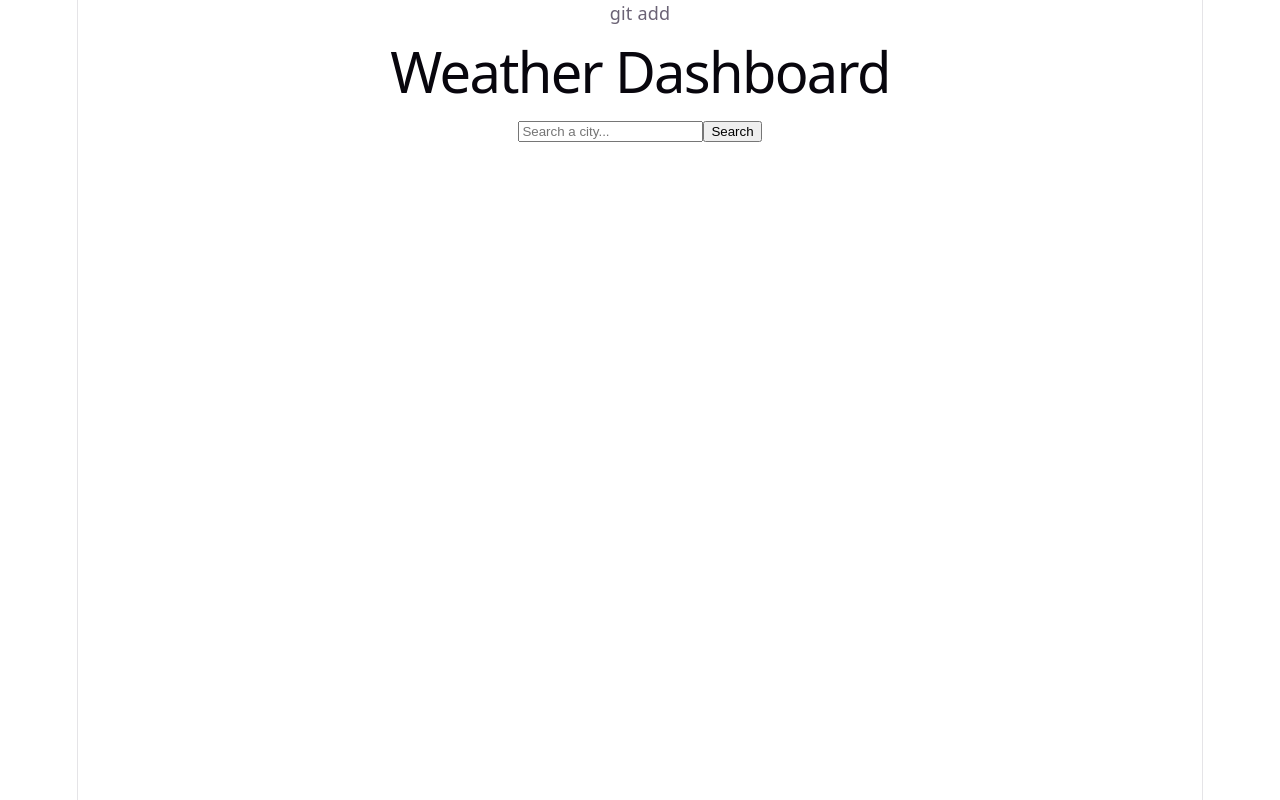
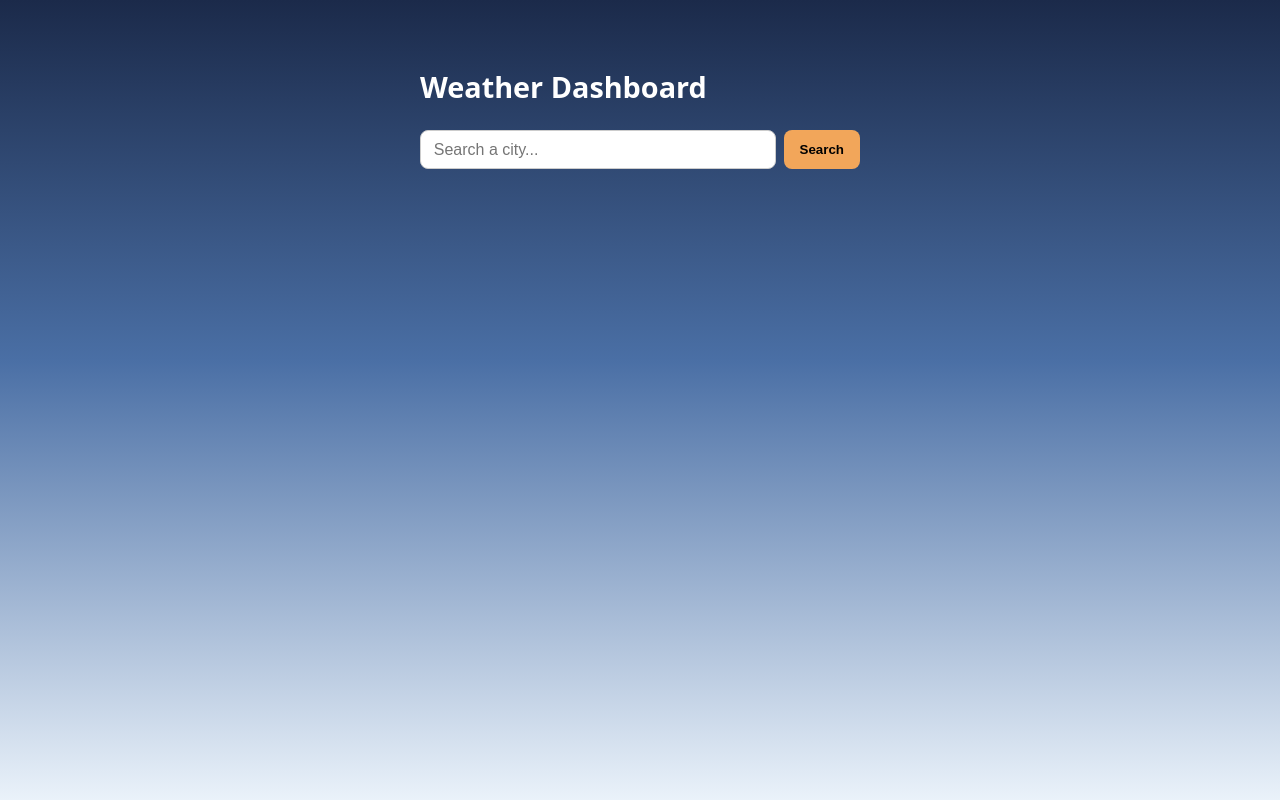
Before and after one commit to Dhkumu/weather-dashboard, a React (Vite) app: page / in a window 1280 px wide. Built offline with nearby package versions, Linux system fonts and the light colour scheme.

Commit message:
feat: display wind speed and precipitation in WeatherCard

```diff
--- a/src/App.jsx
+++ b/src/App.jsx
@@ -29,7 +29,7 @@ function App() {
   }
 
   return (
-    <div>git add <div className=""></div>
+    <div>
       <h1>Weather Dashboard</h1>
 
       <SearchBar onSearch={handleSearch} />
--- a/src/components/SearchHistory.jsx
+++ b/src/components/SearchHistory.jsx
@@ -2,7 +2,7 @@ export default function SearchHistory({ history, onSelect }) {
   if (history.length === 0) return null;
 
   return (
-    <div>
+    <div className="history">
       <p>Recent searches:</p>
       <ul>
         {history.map((city) => (
--- a/src/components/WeatherCard.jsx
+++ b/src/components/WeatherCard.jsx
@@ -1,9 +1,11 @@
 export default function WeatherCard({ data }) {
   return (
-    <div>
+    <div className="weather-card">
       <h2>{data.place.name}, {data.place.country}</h2>
-      <p>{data.temperature}°C</p>
+      <p className="temperature">{data.temperature}°C</p>
       <p>Humidity: {data.humidity}%</p>
+      <p>Wind: {data.windSpeed} km/h</p>
+      <p>Precipitation: {data.precipitation} mm</p>
     </div>
   );
 }
--- a/src/index.css
+++ b/src/index.css
@@ -1,111 +1,92 @@
-:root {
-  --text: #6b6375;
-  --text-h: #08060d;
-  --bg: #fff;
-  --border: #e5e4e7;
-  --code-bg: #f4f3ec;
-  --accent: #aa3bff;
-  --accent-bg: rgba(170, 59, 255, 0.1);
-  --accent-border: rgba(170, 59, 255, 0.5);
-  --social-bg: rgba(244, 243, 236, 0.5);
-  --shadow:
-    rgba(0, 0, 0, 0.1) 0 10px 15px -3px, rgba(0, 0, 0, 0.05) 0 4px 6px -2px;
-
-  --sans: system-ui, 'Segoe UI', Roboto, sans-serif;
-  --heading: system-ui, 'Segoe UI', Roboto, sans-serif;
-  --mono: ui-monospace, Consolas, monospace;
-
-  font: 18px/145% var(--sans);
-  letter-spacing: 0.18px;
-  color-scheme: light dark;
-  color: var(--text);
-  background: var(--bg);
-  font-synthesis: none;
-  text-rendering: optimizeLegibility;
-  -webkit-font-smoothing: antialiased;
-  -moz-osx-font-smoothing: grayscale;
-
-  @media (max-width: 1024px) {
-    font-size: 16px;
-  }
-}
-
-@media (prefers-color-scheme: dark) {
-  :root {
-    --text: #9ca3af;
-    --text-h: #f3f4f6;
-    --bg: #16171d;
-    --border: #2e303a;
-    --code-bg: #1f2028;
-    --accent: #c084fc;
-    --accent-bg: rgba(192, 132, 252, 0.15);
-    --accent-border: rgba(192, 132, 252, 0.5);
-    --social-bg: rgba(47, 48, 58, 0.5);
-    --shadow:
-      rgba(0, 0, 0, 0.4) 0 10px 15px -3px, rgba(0, 0, 0, 0.25) 0 4px 6px -2px;
-  }
-
-  #social .button-icon {
-    filter: invert(1) brightness(2);
-  }
+* {
+  box-sizing: border-box;
 }
 
 body {
   margin: 0;
+  min-height: 100vh;
+  font-family: system-ui, sans-serif;
+  color: #16202b;
+  background: linear-gradient(180deg, #1b2a4a 0%, #4a6fa5 45%, #eaf2fa 100%);
 }
 
 #root {
-  width: 1126px;
-  max-width: 100%;
+  max-width: 30rem;
   margin: 0 auto;
-  text-align: center;
-  border-inline: 1px solid var(--border);
-  min-height: 100svh;
-  display: flex;
-  flex-direction: column;
-  box-sizing: border-box;
-}
-
-h1,
-h2 {
-  font-family: var(--heading);
-  font-weight: 500;
-  color: var(--text-h);
+  padding: 3rem 1.25rem;
 }
 
 h1 {
-  font-size: 56px;
-  letter-spacing: -1.68px;
-  margin: 32px 0;
-  @media (max-width: 1024px) {
-    font-size: 36px;
-    margin: 20px 0;
+  color: white;
+  font-size: 1.8rem;
+  margin-bottom: 1.5rem;
+}
+
+form {
+  display: flex;
+  gap: 0.5rem;
+  margin-bottom: 1rem;
+}
+
+form input {
+  flex: 1;
+  padding: 0.6rem 0.8rem;
+  border-radius: 0.5rem;
+  border: 1px solid #ccc;
+  font-size: 1rem;
+}
+
+form button {
+  padding: 0.6rem 1rem;
+  border: none;
+  border-radius: 0.5rem;
+  background: #f2a65a;
+  font-weight: 600;
+  cursor: pointer;
+}
+
+/* Weather result card */
+.weather-card {
+  background: white;
+  border-radius: 1rem;
+  padding: 1.5rem;
+  margin-top: 1rem;
+}
+
+.temperature {
+  font-size: 3rem;
+  font-weight: 700;
+  margin: 0.5rem 0;
+}
+
+/* Search history */
+.history {
+  margin-bottom: 1rem;
+}
+
+.history ul {
+  list-style: none;
+  display: flex;
+  flex-wrap: wrap;
+  gap: 0.5rem;
+  padding: 0;
+}
+
+.history button {
+  border: 1px solid rgba(255, 255, 255, 0.5);
+  background: rgba(255, 255, 255, 0.15);
+  color: white;
+  border-radius: 999px;
+  padding: 0.3rem 0.8rem;
+  cursor: pointer;
+}
+
+/* Responsive: narrow phone screens */
+@media (max-width: 420px) {
+  #root {
+    padding: 2rem 1rem;
+  }
+  .temperature {
+    font-size: 2.2rem;
   }
 }
-h2 {
-  font-size: 24px;
-  line-height: 118%;
-  letter-spacing: -0.24px;
-  margin: 0 0 8px;
-  @media (max-width: 1024px) {
-    font-size: 20px;
-  }
-}
-p {
-  margin: 0;
-}
-
-code,
-.counter {
-  font-family: var(--mono);
-  display: inline-flex;
-  border-radius: 4px;
-  color: var(--text-h);
-}
-
-code {
-  font-size: 15px;
-  line-height: 135%;
-  padding: 4px 8px;
-  background: var(--code-bg);
-}
--- a/src/utils/api.js
+++ b/src/utils/api.js
@@ -35,7 +35,7 @@ export async function geocodeCity(cityName) {
 
 // Given coordinates, fetches current weather.
 export async function fetchWeather(latitude, longitude) {
-  const url = `${FORECAST_URL}?latitude=${latitude}&longitude=${longitude}&current=temperature_2m,relative_humidity_2m,weather_code,wind_speed_10m`;
+  const url = `${FORECAST_URL}?latitude=${latitude}&longitude=${longitude}&current=temperature_2m,relative_humidity_2m,weather_code,wind_speed_10m,precipitation`;
   const res = await fetch(url);
   const data = await res.json();
 
@@ -43,6 +43,7 @@ export async function fetchWeather(latitude, longitude) {
     temperature: data.current.temperature_2m,
     humidity: data.current.relative_humidity_2m,
     windSpeed: data.current.wind_speed_10m,
+    precipitation: data.current.precipitation,
     weatherCode: data.current.weather_code,
   };
 }
```
